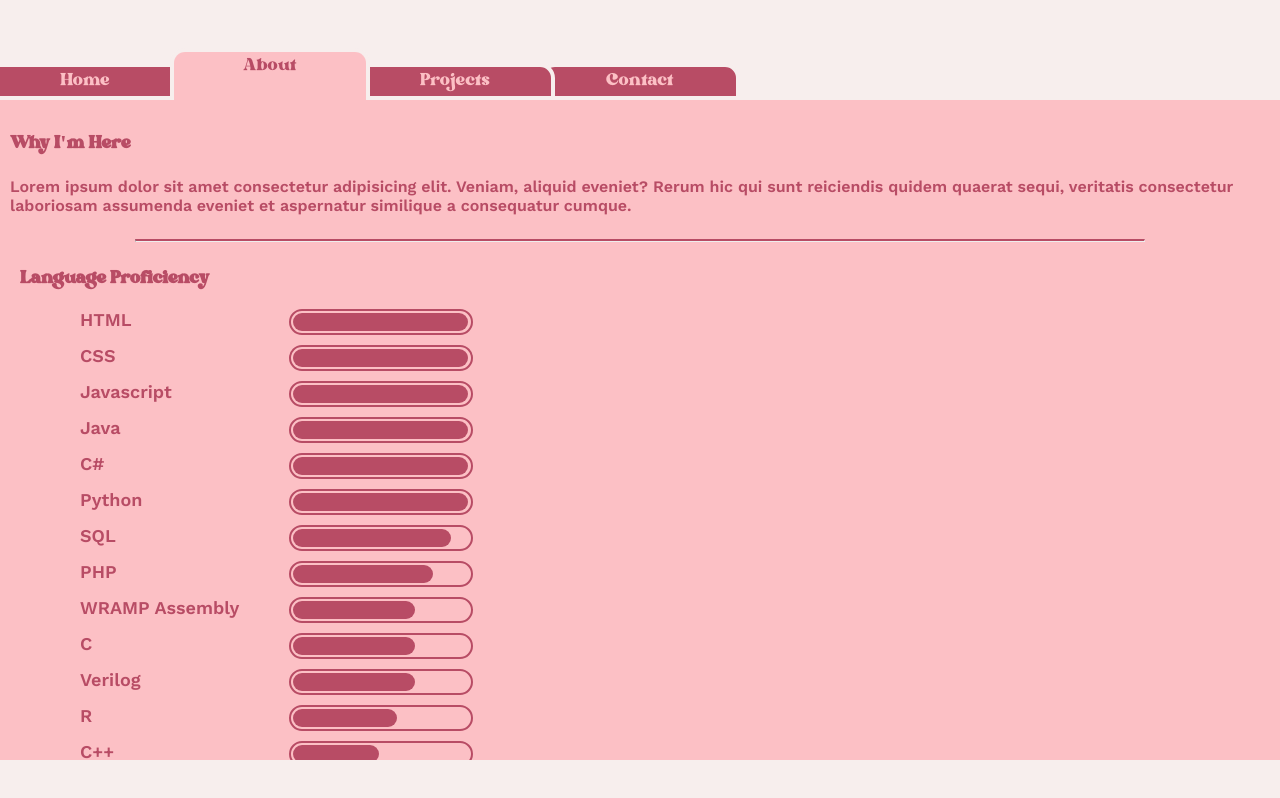
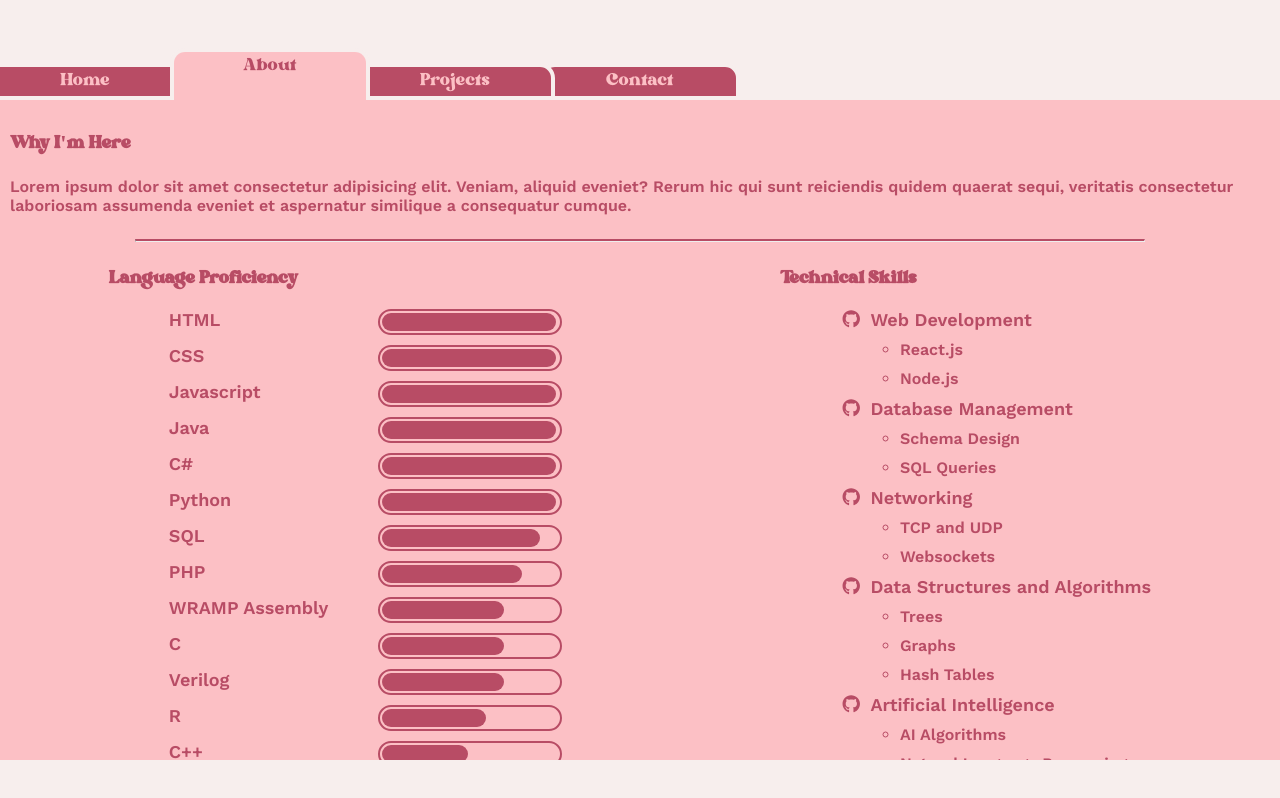
Before and after one commit to kesauce/portfolio, a React (Vite) app: page / in a window 1280 px wide. Both pictures are taken after a click on the button "About". Built offline with nearby package versions, Linux system fonts and the light colour scheme.

Commit message:
added a technical skills list with a github link to a project

```diff
--- a/package.json
+++ b/package.json
@@ -10,6 +10,8 @@
     "preview": "vite preview"
   },
   "dependencies": {
+    "@fortawesome/free-brands-svg-icons": "^7.1.0",
+    "@fortawesome/react-fontawesome": "^3.1.1",
     "react": "^19.2.0",
     "react-dom": "^19.2.0"
   },
--- a/src/components/About.jsx
+++ b/src/components/About.jsx
@@ -1,4 +1,5 @@
 import Languages from "./Languages";
+import Skills from "./Skills";
 
 export default function About() {
 
@@ -11,8 +12,9 @@ export default function About() {
 			</p>
 		</div>
 		<hr style={{borderTop: '2px solid var(--crimson)', width: '80%', color:'var(--crimson)'}}/>
-		<div>
+		<div className='list-sections'>
 			<Languages />
+			<Skills />
 		</div>
     </section>
   )
--- /dev/null
+++ b/src/components/Skills.jsx
@@ -0,0 +1,90 @@
+import '../styles/Skills.css'
+import { FontAwesomeIcon } from "@fortawesome/react-fontawesome";
+import { faGithub } from "@fortawesome/free-brands-svg-icons";
+
+export default function Skills() {
+    const skills = [
+        {
+            skill: 'Web Development',
+            subSkill: ['React.js', 'Node.js'],
+            link: 'https://github.com/kesauce/portfolio'
+        },
+        {
+            skill: 'Database Management',
+            subSkill: ['Schema Design', 'SQL Queries'],
+            link: 'https://github.com/kesauce/COMPX225_Deliverable3'
+        },
+        {
+            skill: 'Networking',
+            subSkill: ['TCP and UDP', 'Websockets'],
+            link: 'https://github.com/kesauce/COMPX234_Assignment3'
+        },
+        {
+            skill: 'Data Structures and Algorithms',
+            subSkill: ['Trees', 'Graphs', 'Hash Tables'],
+            link: 'https://github.com/kesauce/COMPX201_Assignment4'
+        },
+        {
+            skill: 'Artificial Intelligence',
+            subSkill: ['AI Algorithms', 'Natural Language Processing', 'Machine Learning'],
+            link: 'https://github.com/kesauce/COMPX216_Assignment3'
+        },
+        {
+            skill: 'Mobile Computing',
+            subSkill: ['Software Architechtures', 'APIs'],
+            link: 'https://github.com/kesauce/COMPX202_Assignment2'
+        },
+        {
+            skill: 'DevOps',
+            subSkill: ['Git', 'Docker'],
+            link: 'https://github.com/kesauce/conchat'
+        },
+        {
+            skill: 'Computer Hardware',
+            subSkill: ['FPGAs', 'RISC Microprocessors', 'Assembly and Machine Code'],
+            link: ''
+        }
+
+
+    ]
+
+  return (
+    <div className='skills-list'>
+        <h1>Technical Skills</h1>
+        <ul className="work-sans-p">
+            {
+                skills.map(skill => {
+                    return(
+                        <li>
+                            {
+                                skill.link != null ?
+                                <a
+                                    href={skill.link}
+                                    target="_blank"
+                                    rel="noopener noreferrer"
+                                    className="github-link"
+                                >
+                                    <FontAwesomeIcon icon={faGithub} />
+                                </a> : undefined
+                            }
+
+                            {skill.skill}
+
+                            {
+                                skill.subSkill != null ?
+                                <ul>
+                                    {
+                                        skill.subSkill.map(sub => {
+                                            return(<li key={sub} className='sub-skill'>{sub}</li>)
+                                        })
+                                    }
+                                </ul> : undefined
+                            }
+                        </li>
+                    )
+                })
+            }
+        </ul>
+    </div>
+  )
+}
--- a/src/index.css
+++ b/src/index.css
@@ -195,3 +195,10 @@ nav > button:hover{
 .about > h1{
 	margin: 0
 }
+
+.list-sections{
+	width: 100%;
+	display: flex;
+	flex-direction: row;
+	justify-content: space-around;
+}
--- /dev/null
+++ b/src/styles/Skills.css
@@ -0,0 +1,27 @@
+.skills-list{
+    margin: 0px 10px;
+}
+
+.skills-list > ul{
+    list-style: none;
+    font-size: large;
+}
+
+.skills-list li{
+    margin: 10px 20px;
+}
+
+.sub-skill{
+    font-size: medium;
+}
+
+.github-link {
+  color: var(--crimson);
+  margin-right: 8px;
+  transition: opacity 0.2s ease, transform 0.2s ease;
+}
+
+.github-link:hover {
+  opacity: 0.5;
+  transform: translateX(0);
+}
```
Also changed, not shown: 1 other file (tests, documents, lock files or other folders).
